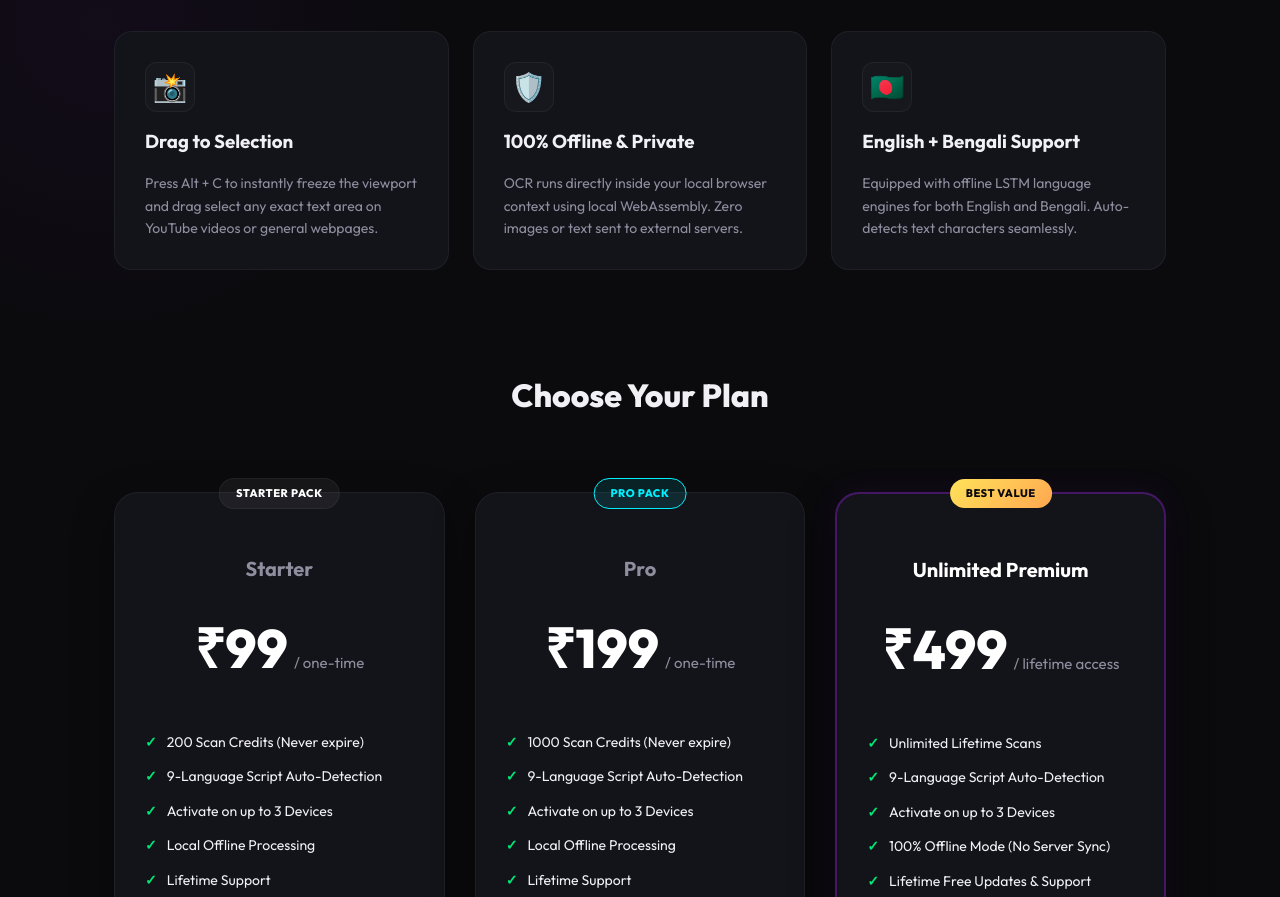
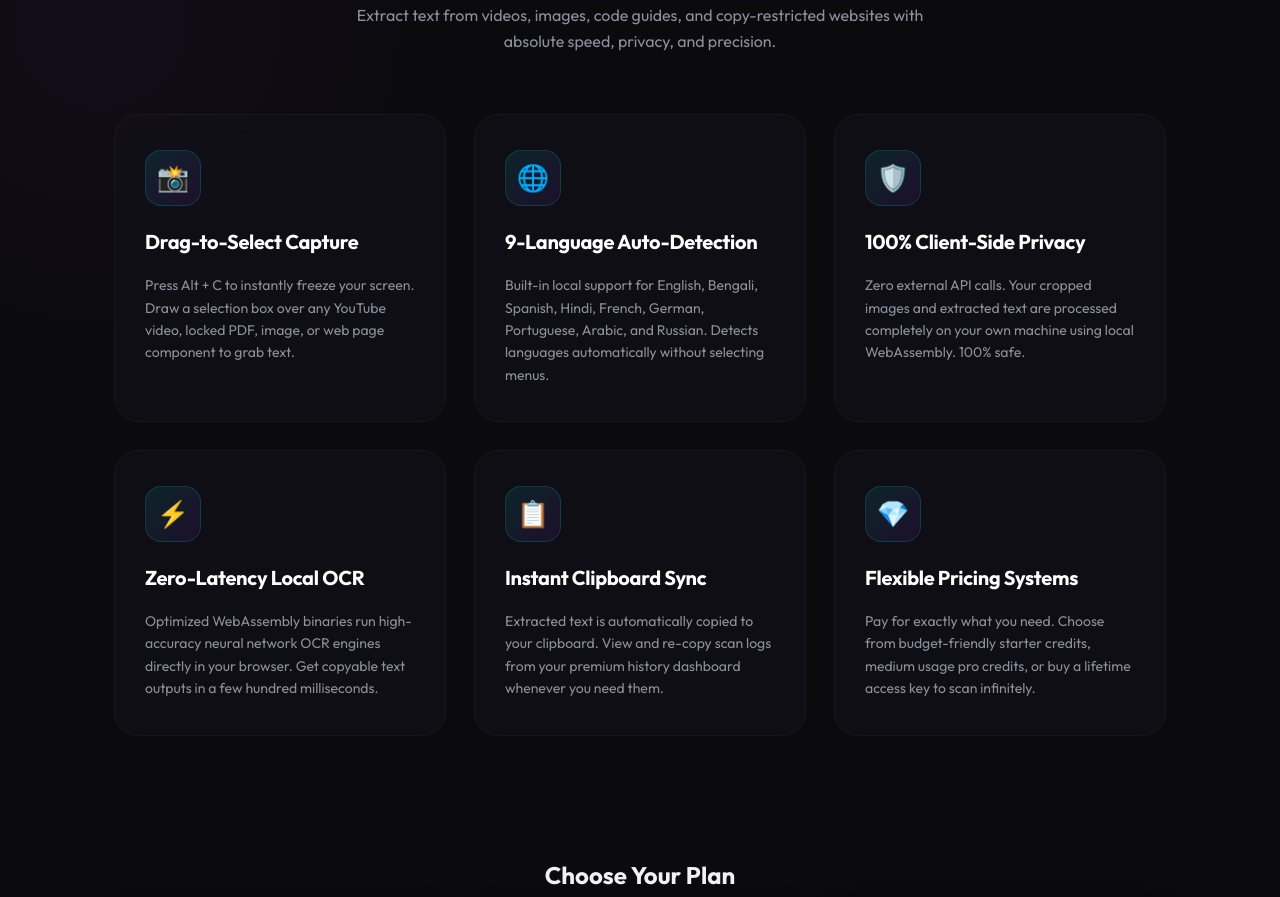
Before and after one commit to MohdFaruk-ui/PromptCrop, a plain HTML site: page index.html in a window 1280 px wide. Shown: the part 676-1573 px from the top of the page. Drawn offline with Linux system fonts and the light colour scheme.

Commit message:
Add files via upload

```diff
--- a/index.html
+++ b/index.html
@@ -276,57 +276,106 @@
 
     /* Features Section */
     .features {
-      margin-bottom: 100px;
+      margin-bottom: 120px;
+      position: relative;
     }
 
-    .section-title {
-      font-size: 32px;
+    .features .section-title {
+      font-size: 38px;
       font-weight: 800;
       text-align: center;
-      margin-bottom: 50px;
+      margin-bottom: 12px;
+      background: linear-gradient(90deg, #ffffff 40%, var(--text-muted) 100%);
+      -webkit-background-clip: text;
+      -webkit-text-fill-color: transparent;
+    }
+
+    .features .section-subtitle {
+      font-size: 16px;
+      color: var(--text-muted);
+      text-align: center;
+      margin-bottom: 60px;
+      max-width: 600px;
+      margin-left: auto;
+      margin-right: auto;
+      line-height: 1.6;
     }
 
     .grid-features {
       display: grid;
-      grid-template-columns: repeat(auto-fit, minmax(300px, 1fr));
-      gap: 24px;
+      grid-template-columns: repeat(auto-fit, minmax(320px, 1fr));
+      gap: 28px;
     }
 
     .feature-card {
-      background-color: var(--bg-secondary);
-      border: 1px solid var(--border-color);
-      border-radius: 18px;
-      padding: 30px;
+      background: rgba(19, 19, 26, 0.55);
+      backdrop-filter: blur(12px);
+      -webkit-backdrop-filter: blur(12px);
+      border: 1px solid rgba(255, 255, 255, 0.04);
+      border-radius: 24px;
+      padding: 35px 30px;
       display: flex;
       flex-direction: column;
-      gap: 15px;
-      transition: border-color 0.3s;
+      gap: 16px;
+      position: relative;
+      overflow: hidden;
+      transition: all 0.4s cubic-bezier(0.16, 1, 0.3, 1);
+    }
+
+    .feature-card::before {
+      content: "";
+      position: absolute;
+      top: 0;
+      left: 0;
+      width: 100%;
+      height: 100%;
+      background: radial-gradient(800px circle at var(--x, 0px) var(--y, 0px), rgba(0, 240, 255, 0.06), transparent 40%);
+      pointer-events: none;
+      opacity: 0;
+      transition: opacity 0.5s;
+    }
+
+    .feature-card:hover::before {
+      opacity: 1;
     }
 
     .feature-card:hover {
-      border-color: rgba(0, 240, 255, 0.2);
+      transform: translateY(-6px);
+      border-color: rgba(0, 240, 255, 0.25);
+      box-shadow: 0 20px 40px rgba(0, 0, 0, 0.35), 0 0 30px rgba(0, 240, 255, 0.03);
     }
 
-    .feature-icon {
-      font-size: 28px;
-      width: 50px;
-      height: 50px;
-      background-color: rgba(255, 255, 255, 0.02);
-      border: 1px solid var(--border-color);
+    .feature-icon-wrapper {
+      width: 56px;
+      height: 56px;
+      border-radius: 16px;
+      background: linear-gradient(135deg, rgba(0, 240, 255, 0.1) 0%, rgba(160, 32, 240, 0.1) 100%);
+      border: 1px solid rgba(0, 240, 255, 0.15);
       display: flex;
       justify-content: center;
       align-items: center;
-      border-radius: 12px;
+      font-size: 26px;
+      margin-bottom: 4px;
+      transition: transform 0.3s ease;
     }
 
-    .feature-name {
-      font-size: 18px;
+    .feature-card:hover .feature-icon-wrapper {
+      transform: scale(1.1) rotate(5deg);
+      background: linear-gradient(135deg, rgba(0, 240, 255, 0.15) 0%, rgba(160, 32, 240, 0.15) 100%);
+      border-color: rgba(0, 240, 255, 0.3);
+    }
+
+    .feature-card-title {
+      font-size: 20px;
       font-weight: 700;
+      color: #fff;
+      letter-spacing: -0.3px;
     }
 
     .feature-desc {
       font-size: 14px;
       color: var(--text-muted);
+      line-height: 1.6;
     }
 
     /* Pricing Section */
@@ -602,21 +651,37 @@
     <!-- Features Area -->
     <section id="features" class="features">
       <h2 class="section-title">Why PromptCrop OCR?</h2>
+      <p class="section-subtitle">Extract text from videos, images, code guides, and copy-restricted websites with absolute speed, privacy, and precision.</p>
       <div class="grid-features">
         <div class="feature-card">
-          <span class="feature-icon">📸</span>
-          <h3 class="feature-card-title">Drag to Selection</h3>
-          <p class="feature-desc">Press Alt + C to instantly freeze the viewport and drag select any exact text area on YouTube videos or general webpages.</p>
+          <div class="feature-icon-wrapper">📸</div>
+          <h3 class="feature-card-title">Drag-to-Select Capture</h3>
+          <p class="feature-desc">Press Alt + C to instantly freeze your screen. Draw a selection box over any YouTube video, locked PDF, image, or web page component to grab text.</p>
         </div>
         <div class="feature-card">
-          <span class="feature-icon">🛡️</span>
-          <h3 class="feature-card-title">100% Offline & Private</h3>
-          <p class="feature-desc">OCR runs directly inside your local browser context using local WebAssembly. Zero images or text sent to external servers.</p>
+          <div class="feature-icon-wrapper">🌐</div>
+          <h3 class="feature-card-title">9-Language Auto-Detection</h3>
+          <p class="feature-desc">Built-in local support for English, Bengali, Spanish, Hindi, French, German, Portuguese, Arabic, and Russian. Detects languages automatically without selecting menus.</p>
         </div>
         <div class="feature-card">
-          <span class="feature-icon">🇧🇩</span>
-          <h3 class="feature-card-title">English + Bengali Support</h3>
-          <p class="feature-desc">Equipped with offline LSTM language engines for both English and Bengali. Auto-detects text characters seamlessly.</p>
+          <div class="feature-icon-wrapper">🛡️</div>
+          <h3 class="feature-card-title">100% Client-Side Privacy</h3>
+          <p class="feature-desc">Zero external API calls. Your cropped images and extracted text are processed completely on your own machine using local WebAssembly. 100% safe.</p>
+        </div>
+        <div class="feature-card">
+          <div class="feature-icon-wrapper">⚡</div>
+          <h3 class="feature-card-title">Zero-Latency Local OCR</h3>
+          <p class="feature-desc">Optimized WebAssembly binaries run high-accuracy neural network OCR engines directly in your browser. Get copyable text outputs in a few hundred milliseconds.</p>
+        </div>
+        <div class="feature-card">
+          <div class="feature-icon-wrapper">📋</div>
+          <h3 class="feature-card-title">Instant Clipboard Sync</h3>
+          <p class="feature-desc">Extracted text is automatically copied to your clipboard. View and re-copy scan logs from your premium history dashboard whenever you need them.</p>
+        </div>
+        <div class="feature-card">
+          <div class="feature-icon-wrapper">💎</div>
+          <h3 class="feature-card-title">Flexible Pricing Systems</h3>
+          <p class="feature-desc">Pay for exactly what you need. Choose from budget-friendly starter credits, medium usage pro credits, or buy a lifetime access key to scan infinitely.</p>
         </div>
       </div>
     </section>
@@ -827,6 +892,17 @@
         btnProceedPayment.disabled = false;
       }
     });
+
+    // Card Spotlight Mouse Tracking Effect (Interactive Design Spell)
+    document.querySelectorAll('.feature-card').forEach(card => {
+      card.addEventListener('mousemove', e => {
+        const rect = card.getBoundingClientRect();
+        const x = e.clientX - rect.left;
+        const y = e.clientY - rect.top;
+        card.style.setProperty('--x', `${x}px`);
+        card.style.setProperty('--y', `${y}px`);
+      });
+    });
   </script>
 </body>
 </html>
```
